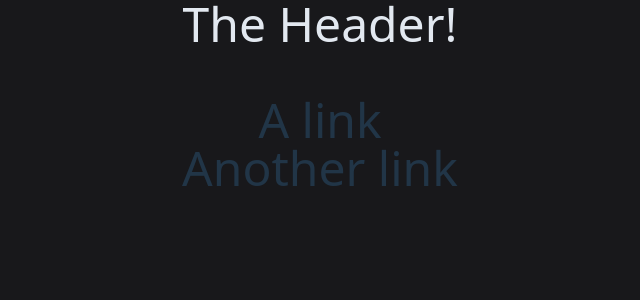
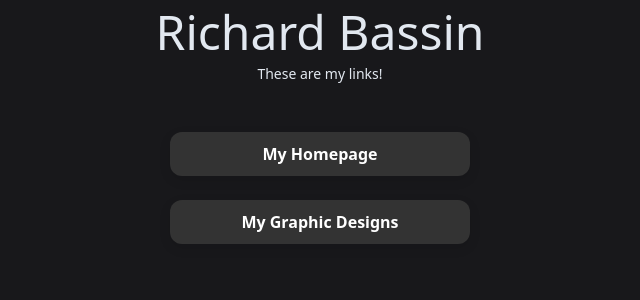
Before and after one commit to thedunerats/thedunerats.github.io, a React (Vite) app in the folder cv-website/: page /links in a window 1280 px wide. Shown: the top 300 px of the page, without its empty margins (320-960 px from the left). Built offline with nearby package versions, Linux system fonts and the light colour scheme.

Commit message:
completed linkpage

```diff
--- a/cv-website/src/components/ContactForm.tsx
+++ b/cv-website/src/components/ContactForm.tsx
@@ -14,7 +14,7 @@ function ContactForm() {
             type="name"
             name="name"
             placeholder='Your Name'
-            className='mt-2 mb-2 w-full bg-zinc-700 rounded form-field'
+            className='mt-2 mb-2 w-full bg-zinc-700 rounded contact-form-field'
         />
         <ValidationError
             prefix="Name"
@@ -26,7 +26,7 @@ function ContactForm() {
             type="email"
             name="email"
             placeholder='Email Address'
-            className='mt-2 mb-2 w-full bg-zinc-700 rounded form-field'
+            className='mt-2 mb-2 w-full bg-zinc-700 rounded contact-form-field'
         />
         <ValidationError
             prefix="Email"
@@ -37,7 +37,7 @@ function ContactForm() {
             id="message"
             name="message"
             placeholder='Your Message'
-            className='mt-2 mb-2 w-full bg-zinc-700 rounded form-field'
+            className='mt-2 mb-2 w-full bg-zinc-700 rounded contact-form-field'
         />
         <ValidationError
             prefix="Message"
--- a/cv-website/src/css/ContactForm.css
+++ b/cv-website/src/css/ContactForm.css
@@ -1,5 +1,24 @@
 @import "tailwindcss";
 
-.form-field {
+.contact-form-field {
     padding: 6px;
 }
+
+.contact-form-button {
+    background-color: #ffffff;
+    border-radius: 8px;
+    border: 1px solid transparent;
+    padding: 0.6em 1.2em;
+    font-size: 1em;
+    font-weight: 500;
+    font-family: inherit;
+    cursor: pointer;
+    transition: border-color 0.25s;
+  }
+  .contact-form-button:hover {
+    border-color: #646cff;
+  }
+  .contact-form-button:focus,
+  .contact-form-button:focus-visible {
+    outline: 4px auto -webkit-focus-ring-color;
+  }
--- a/cv-website/src/css/LinkPage.css
+++ b/cv-website/src/css/LinkPage.css
@@ -5,6 +5,34 @@
 }
 
 .linkpage-list-link {
-    padding-top: 0.75rem;
-    padding-bottom: 0.75rem;
+    margin-top: 1.5rem;
+    margin-bottom: 1.5rem;
 }
+
+.linkpage-link-container {
+    display: flex;
+    flex-direction: column;
+    align-items: center;
+}
+
+.linkpage-link-button {
+    display: inline-block;
+    width: 80%;
+    max-width: 300px;
+    padding: 14px 20px;
+    text-align: center;
+    text-decoration: none;
+    color: #ffffff;
+    background-color: #333333;
+    border: none;
+    border-radius: 12px;
+    font-size: 16px;
+    font-weight: 600;
+    transition: all 0.3s ease;
+    box-shadow: 0 4px 12px rgba(0, 0, 0, 0.1);
+}
+
+.linkpage-link-button:hover {
+    background-color: #555555;
+    transform: scale(1.03);
+}
--- a/cv-website/src/css/index.css
+++ b/cv-website/src/css/index.css
@@ -35,14 +35,15 @@ body {
   line-height: 1.1;
 } */
 
-button {
+/* This is now done in the contact form component*/
+/* button {
+  background-color: #ffffff;
   border-radius: 8px;
   border: 1px solid transparent;
   padding: 0.6em 1.2em;
   font-size: 1em;
   font-weight: 500;
   font-family: inherit;
-  background-color: #1a1a1a;
   cursor: pointer;
   transition: border-color 0.25s;
 }
@@ -52,12 +53,13 @@ button:hover {
 button:focus,
 button:focus-visible {
   outline: 4px auto -webkit-focus-ring-color;
-}
+} */
 
 
 /* This is breaking the text on the link page */
 /* This affects both the button on the homepage and
 the links on the link page. Find a way to make this change only one of them*/
+/* we can definitely use this elsewhere. We just Need to  paste it and change the classes*/
 @media (prefers-color-scheme: light) {
   :root {
     color: #213547;
--- a/cv-website/src/pages/LinkPage.tsx
+++ b/cv-website/src/pages/LinkPage.tsx
@@ -1,19 +1,26 @@
 import '../css/LinkPage.css'
+import { Link } from 'react-router-dom';
 
 // NOTE: Make sure you attach namespaces to your custom CSS sheets and classes. Classes that share the same
 // name across React components will collide with each other
 function LinkPage(){
 
     return <div className="h-full text-5xl fixed top-0 inset-x-0 text-center bg-zinc-900">
-        <header className='linkpage-header-text text-slate-200 mb-12'>The Header!</header>
+        <header className='linkpage-header-text text-slate-200 mt-2 mb-2'>Richard Bassin</header>
+        {/* the below text works as h3 but not as p. Weird! */}
+        <h3 className='text-slate-200 mt-2 mb-12 text-sm'>These are my links!</h3>
         <div className="pointer-events-none fixed inset-0 z-30 transition duration-300 lg:absolute home-formatting-div"></div>
         <ul>
         {/* The links will go in  here */}
-            <li className='linkpage-page-link'>
-                <a>A link</a>
+            <li className='linkpage-list-link'>
+                <div className="linkpage-link-container">
+                    <Link to="/" className="linkpage-link-button">My Homepage</Link>
+                </div>
             </li>
-            <li className='linkpage-page-link'>
-                <a>Another link</a>
+            <li className='linkpage-list-link'>
+                <div className="linkpage-link-container">
+                    <a href="https://yourlink.com" className="linkpage-link-button">My Graphic Designs</a>
+                </div>
             </li>
         </ul>
     </div>
```
